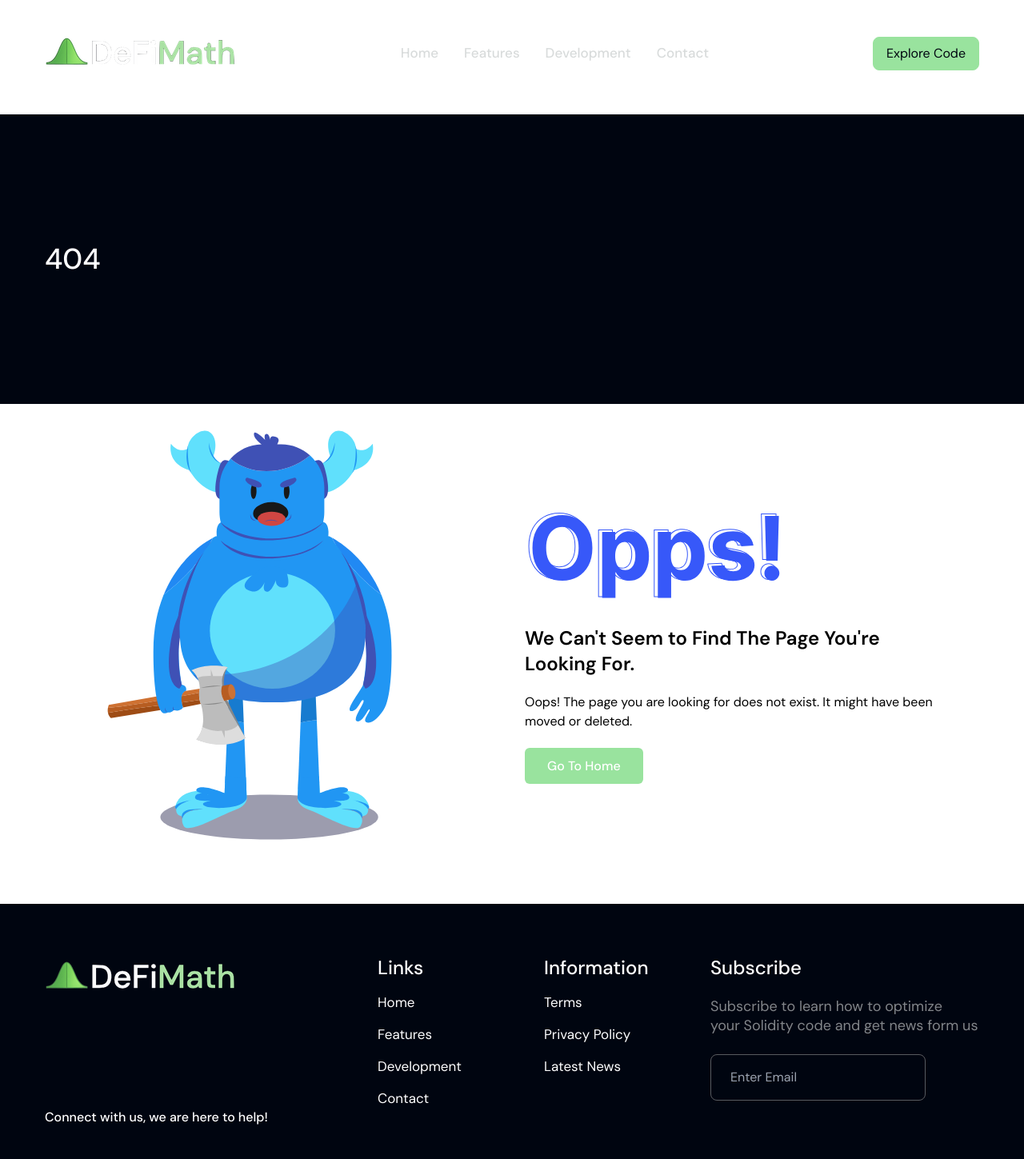
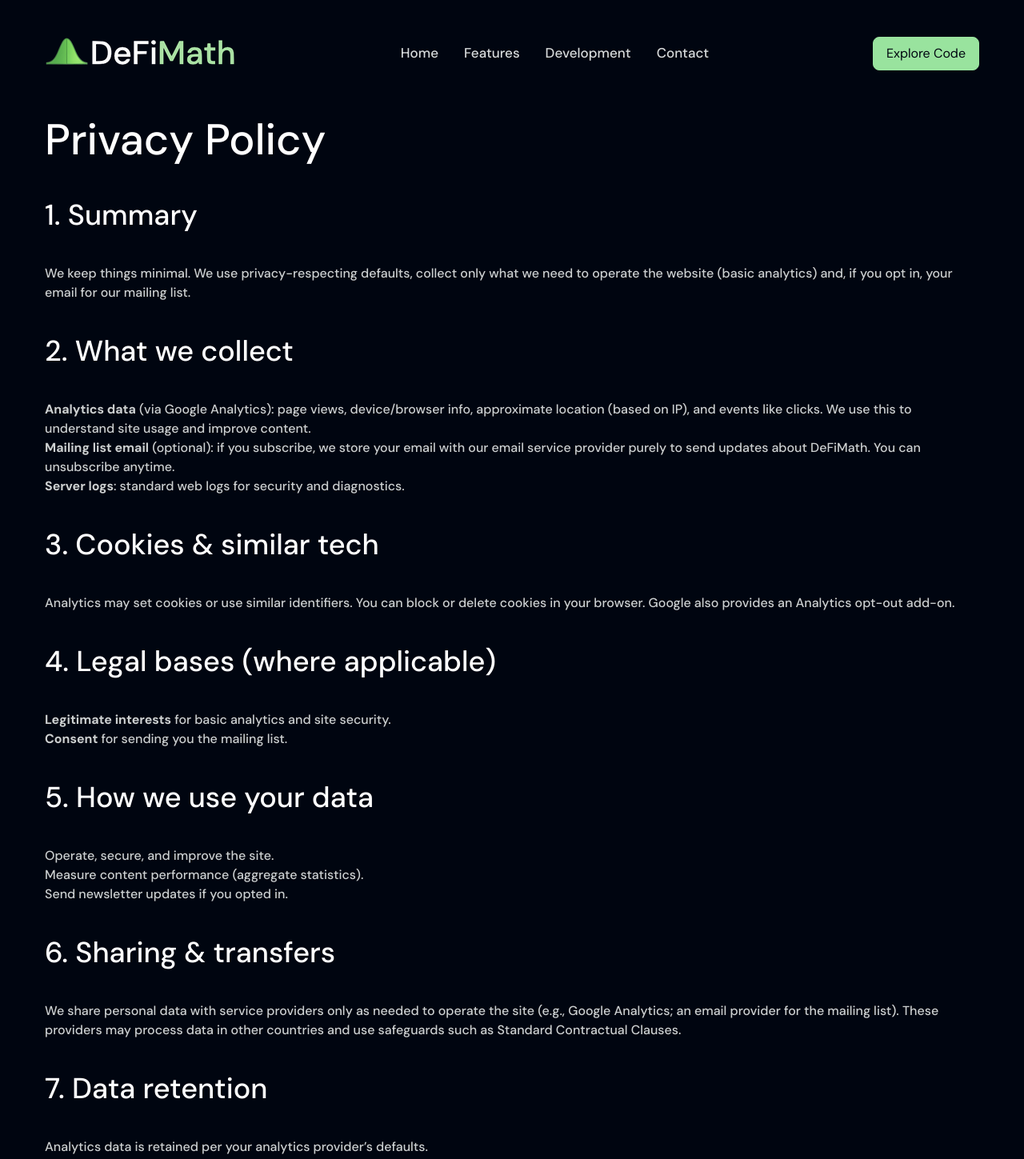
Before and after one commit to MerkleBlue/defimath-website, a Next.js app: page /privacy in a window 1280 px wide. Before the commit this address had no page. Shown: the part 17-1466 px from the top of the page at 80% size. Built offline with nearby package versions, Linux system fonts and the light colour scheme; some icons are missing.

Commit message:
privacy page

```diff
--- /dev/null
+++ b/src/app/(site)/privacy/page.tsx
@@ -0,0 +1,107 @@
+
+import { Metadata } from "next";
+export const metadata: Metadata = {
+    title: "Privacy Policy | DefiMath",
+    description: "Privacy Policy for DefiMath",
+};
+
+export default function Page() {
+    return (
+        <main>
+            <section className="relative md:pt-40 md:pb-28 py-20 overflow-hidden z-1" id="main-banner">
+                <div className="container mx-auto lg:max-w-screen-xl px-4">
+
+                    <h1 className="font-medium lg:text-56 md:text-50 text-54 lg:text-start text-center text-white mb-10">
+                        Privacy Policy
+                    </h1>
+
+                    <h2 className="font-medium lg:text-36 md:text-30 text-24 lg:text-start text-center text-white mb-10 mt-10">1. Summary</h2>
+                    <p className="text-base font-medium text-muted text-opacity-95">
+                        We keep things minimal. We use privacy-respecting defaults, collect only
+                        what we need to operate the website (basic analytics) and, if you opt in,
+                        your email for our mailing list.
+                    </p>
+
+                    <h2 className="font-medium lg:text-36 md:text-30 text-34 lg:text-start text-center text-white mb-10 mt-10">2. What we collect</h2>
+                    <ul className="text-base font-medium text-muted text-opacity-95">
+                        <li>
+                        <strong>Analytics data</strong> (via Google Analytics): page views,
+                        device/browser info, approximate location (based on IP), and events
+                        like clicks. We use this to understand site usage and improve content.
+                        </li>
+                        <li>
+                        <strong>Mailing list email</strong> (optional): if you subscribe, we
+                        store your email with our email service provider purely to send
+                        updates about DeFiMath. You can unsubscribe anytime.
+                        </li>
+                        <li>
+                        <strong>Server logs</strong>: standard web logs for security and
+                        diagnostics.
+                        </li>
+                    </ul>
+
+                    <h2 className="font-medium lg:text-36 md:text-30 text-34 lg:text-start text-center text-white mb-10 mt-10">3. Cookies &amp; similar tech</h2>
+                    <p className="text-base font-medium text-muted text-opacity-95">
+                        Analytics may set cookies or use similar identifiers. You can block or
+                        delete cookies in your browser. Google also provides an Analytics opt-out
+                        add-on.
+                    </p>
+
+                    <h2 className="font-medium lg:text-36 md:text-30 text-34 lg:text-start text-center text-white mb-10 mt-10">4. Legal bases (where applicable)</h2>
+                    <ul className="text-base font-medium text-muted text-opacity-95">
+                        <li><strong>Legitimate interests</strong> for basic analytics and site security.</li>
+                        <li><strong>Consent</strong> for sending you the mailing list.</li>
+                    </ul>
+
+                    <h2 className="font-medium lg:text-36 md:text-30 text-34 lg:text-start text-center text-white mb-10 mt-10">5. How we use your data</h2>
+                    <ul className="text-base font-medium text-muted text-opacity-95">
+                        <li>Operate, secure, and improve the site.</li>
+                        <li>Measure content performance (aggregate statistics).</li>
+                        <li>Send newsletter updates if you opted in.</li>
+                    </ul>
+
+                    <h2 className="font-medium lg:text-36 md:text-30 text-34 lg:text-start text-center text-white mb-10 mt-10">6. Sharing &amp; transfers</h2>
+                    <p className="text-base font-medium text-muted text-opacity-95">
+                        We share personal data with service providers only as needed to operate
+                        the site (e.g., Google Analytics; an email provider for the mailing
+                        list). These providers may process data in other countries and use
+                        safeguards such as Standard Contractual Clauses.
+                    </p>
+
+                    <h2 className="font-medium lg:text-36 md:text-30 text-34 lg:text-start text-center text-white mb-10 mt-10">7. Data retention</h2>
+                    <ul className="text-base font-medium text-muted text-opacity-95">
+                        <li>Analytics data is retained per your analytics provider’s defaults.</li>
+                        <li>Mailing list emails are kept until you unsubscribe or we delete the list.</li>
+                        <li>Server logs are kept for a limited period for security/diagnostics.</li>
+                    </ul>
+
+                    <h2 className="font-medium lg:text-36 md:text-30 text-34 lg:text-start text-center text-white mb-10 mt-10">8. Your rights</h2>
+                    <p className="text-base font-medium text-muted text-opacity-95">
+                        Depending on your location, you may have rights to access, correct,
+                        delete, or restrict processing of your personal data, and to withdraw
+                        consent for the mailing list at any time (without affecting prior lawful
+                        processing).
+                    </p>
+
+                    <h2 className="font-medium lg:text-36 md:text-30 text-34 lg:text-start text-center text-white mb-10 mt-10">9. Children</h2>
+                    <p className="text-base font-medium text-muted text-opacity-95">
+                        The site is not directed to children under 16, and we do not knowingly
+                        collect their personal data.
+                    </p>
+
+                    <h2 className="font-medium lg:text-36 md:text-30 text-34 lg:text-start text-center text-white mb-10 mt-10">10. Changes</h2>
+                    <p className="text-base font-medium text-muted text-opacity-95">
+                        We may update this Policy from time to time. Material changes will be
+                        reflected by updating the “Last updated” date above.
+                    </p>
+
+                    <h2 className="font-medium lg:text-36 md:text-30 text-34 lg:text-start text-center text-white mb-10 mt-10">11. Contact</h2>
+                    <p className="text-base font-medium text-muted text-opacity-95">
+                        Privacy questions or requests? Reach out on X (Twitter):{" "}
+                        <strong>@defi_math</strong>.
+                    </p>
+                </div>
+            </section>
+        </main>
+    );
+};
```
